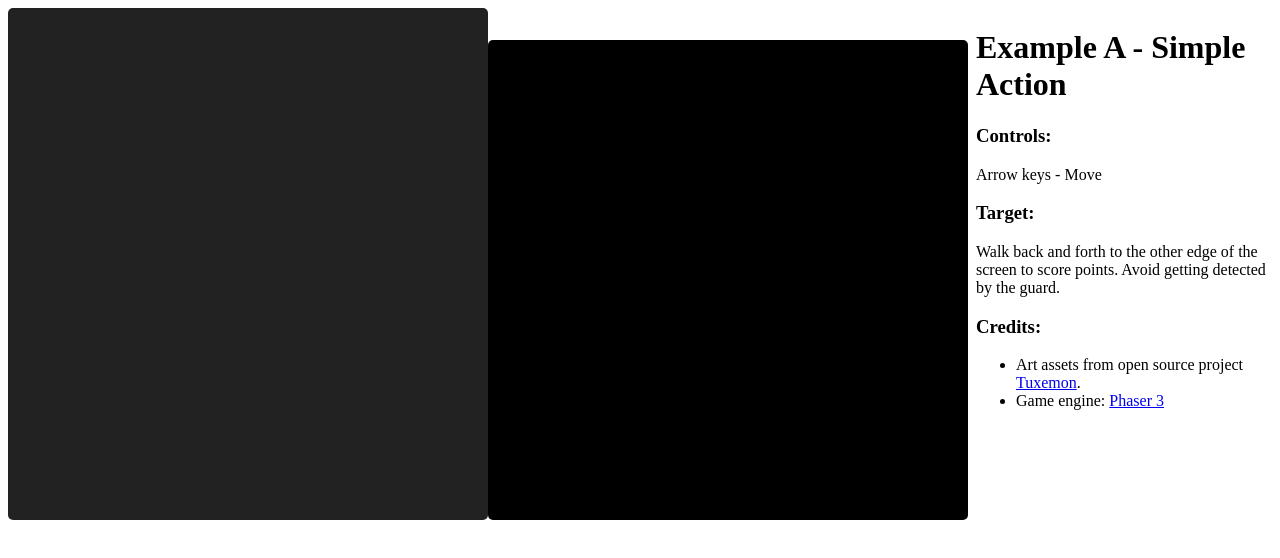
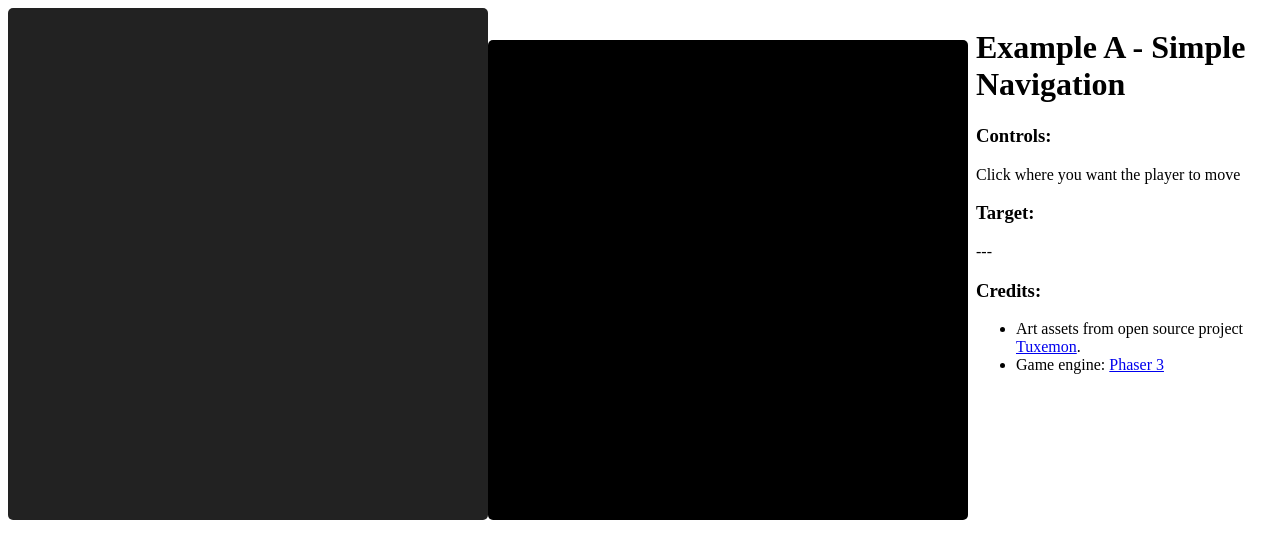
Before and after one commit to nice-shot/IntroToGameAI, a website built with webpack: page public/minigame2.html in a window 1280 px wide. Built offline with nearby package versions, Linux system fonts and the light colour scheme.

Commit message:
updated the minigame2 descriptions

```diff
--- a/public/minigame2.html
+++ b/public/minigame2.html
@@ -5,7 +5,7 @@
 		<meta charset="UTF-8">
 		<meta name="viewport" content="width=device-width, initial-scale=1.0">
 		<meta http-equiv="X-UA-Compatible" content="ie=edge">
-		<title>Example A - Simple Action</title>
+		<title>Example B - Simple Movement</title>
 
 		<style>
 			body {
@@ -28,15 +28,14 @@
 	<body>
 		<div id="game-container"></div>
 		<div class="description">
-			<h1>Example A - Simple Action</h1>
+			<h1>Example A - Simple Navigation</h1>
 			<p>
 				<h3>Controls:</h3>
-				Arrow keys - Move
+				Click where you want the player to move
 			</p>
 			<p>
 				<h3>Target:</h3>
-				Walk back and forth to the other edge of the screen to score points.
-				Avoid getting detected by the guard.
+				---
 			</p>
 			<p>
 				<h3>Credits:</h3>
```
